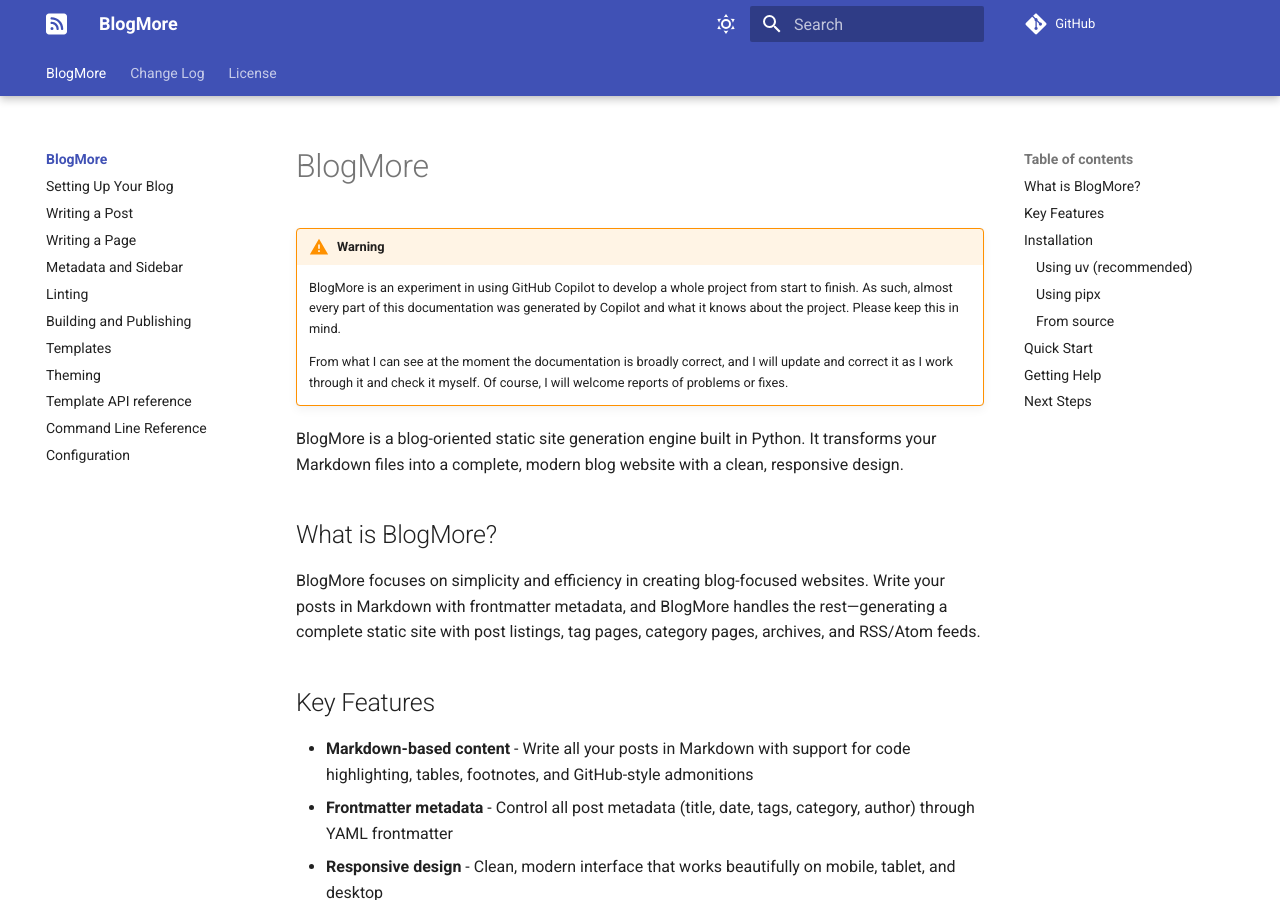
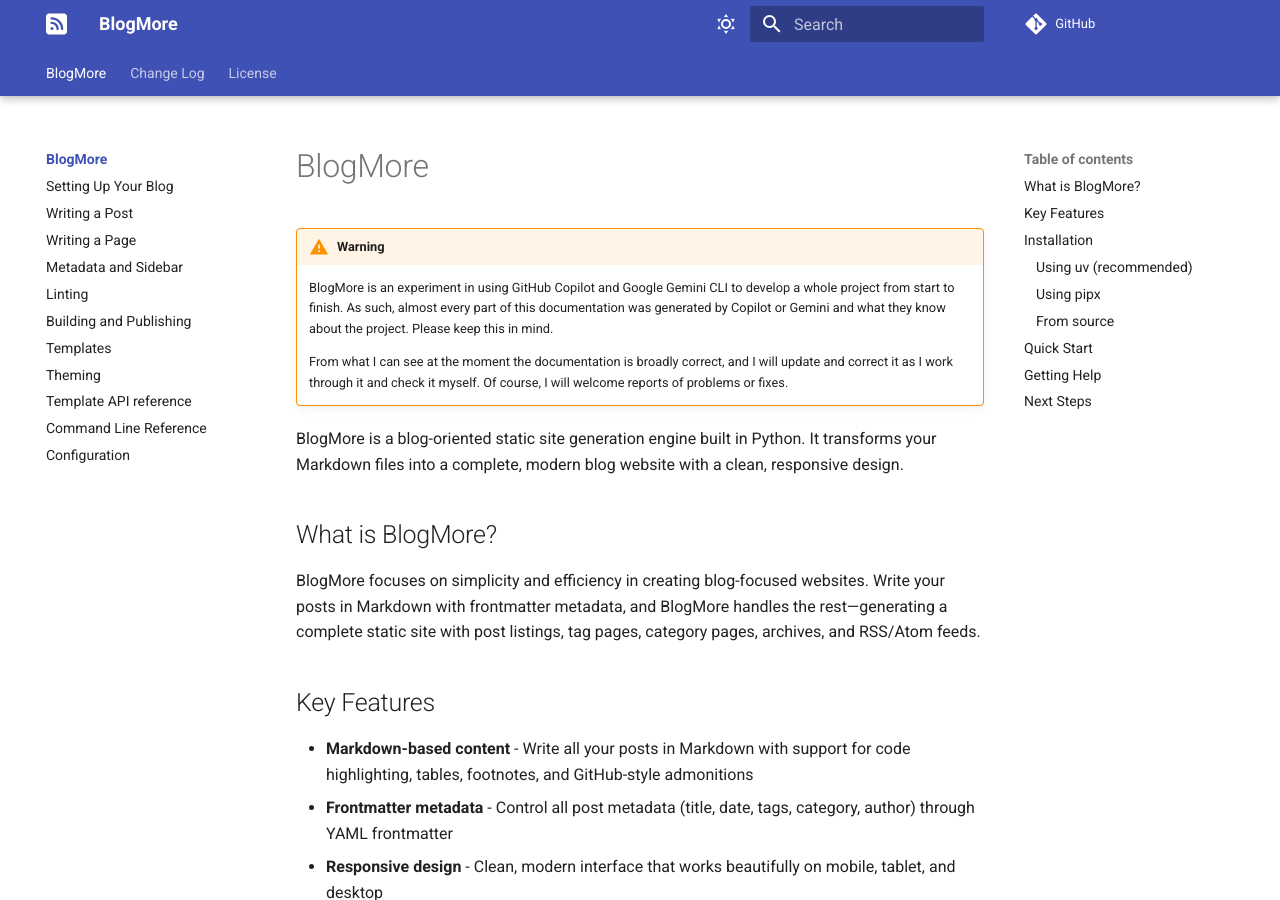
Before and after one commit to davep/blogmore, an MkDocs documentation site: the page built from docs/index.md, in a window 1280 px wide and 900 px high. Built offline with MkDocs 1.6.1 and Material for MkDocs 9.7.7, drawn with Linux system fonts in a browser that asks for light colours; comment, search, counter and statistics services are not loaded.

Commit message:
Add mention that Gemini CLI is getting used too now

```diff
--- a/docs/index.md
+++ b/docs/index.md
@@ -2,7 +2,7 @@
 
 !!! warning
 
-    BlogMore is an experiment in using GitHub Copilot to develop a whole project from start to finish. As such, almost every part of this documentation was generated by Copilot and what it knows about the project. Please keep this in mind.
+    BlogMore is an experiment in using GitHub Copilot and Google Gemini CLI to develop a whole project from start to finish. As such, almost every part of this documentation was generated by Copilot or Gemini and what they know about the project. Please keep this in mind.
 
     From what I can see at the moment the documentation is broadly correct, and I will update and correct it as I work through it and check it myself. Of course, I will welcome reports of problems or fixes.
 
```
Also changed, not shown: README.md (+6 -6 lines).
